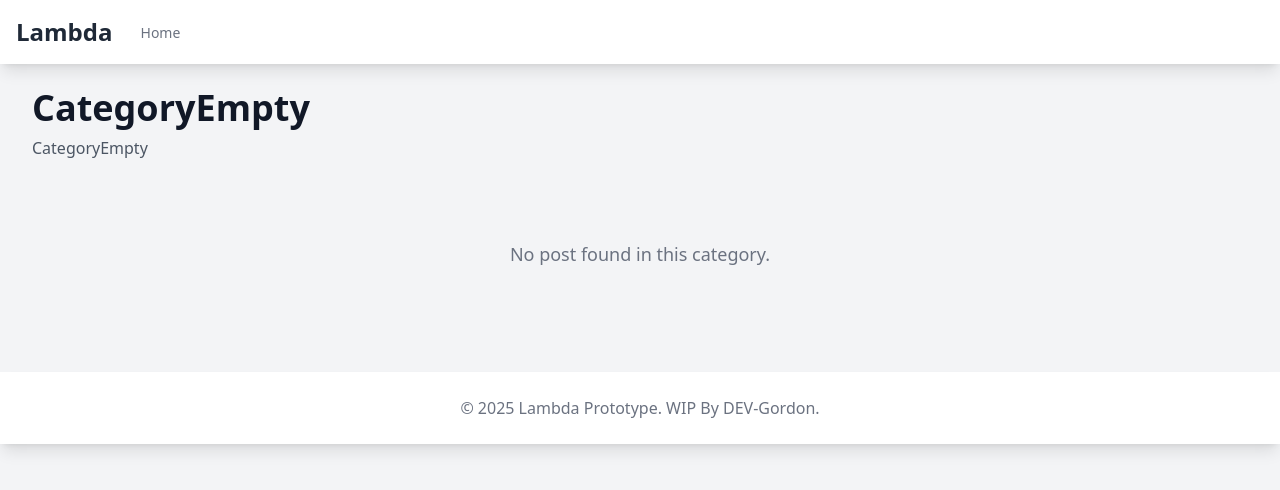
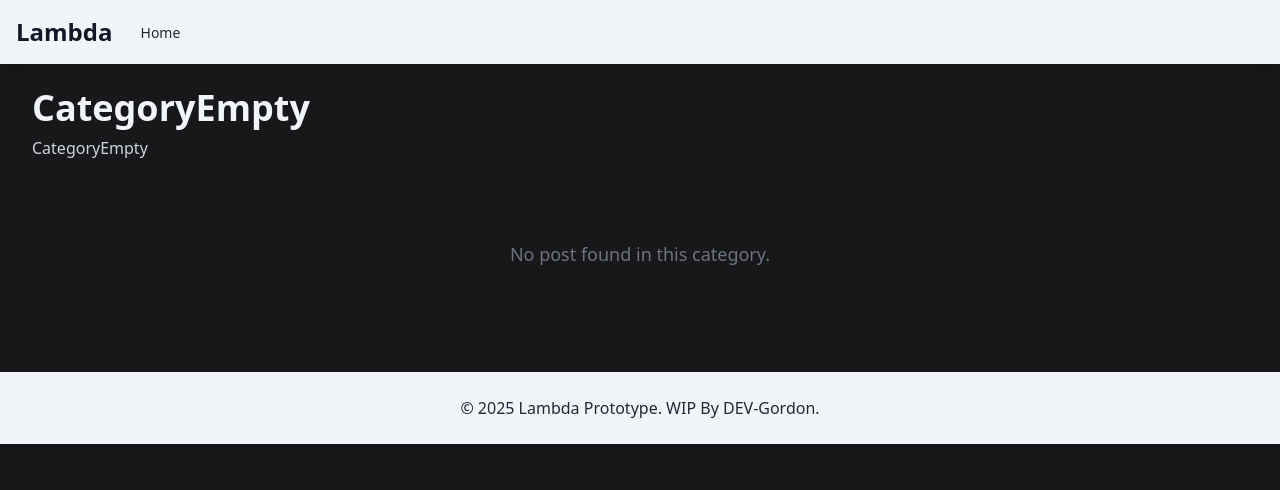
Before and after one commit to DEV-Gordon/LambdaLibrary, a Django app: a page that uses templates/base.html in a window 1280 px wide. Shown: the top 490 px of the page. Run offline with Django 5.2, Linux system fonts and the light colour scheme; data comes from the database, SQL or seed files in the repository; both versions use the stored data as it was after the commit; some libraries are stand-ins or nearby versions.

Commit message:
New Styles and fixes

```diff
--- a/templates/Library/category.html
+++ b/templates/Library/category.html
@@ -1,29 +1,30 @@
 {% extends 'base.html' %}
 
-{% block title %}{{ category.name }} - lambda{% endblock %}
+{% block title %}{{ category.name }} - Lambda{% endblock %}
 
 {% block content %}
     <div class="mb-8">
-        <h1 class="text-4xl font-bold text-gray-900 mb-2">{{ category.name }}</h1>
+        <h1 class="text-4xl font-bold text-slate-100 mb-2">{{ category.name }}</h1>
         {% if category.description %}
-        <p class="text-gray-600">{{ category.description }}</p>
+        <p class="text-slate-300">{{ category.description }}</p>
         {% endif %}
     </div>
 
     <div class="grid grid-cols-1 md:grid-cols-2 lg:grid-cols-3 gap-8">
+        <!-- Cards -->
         {% for post in posts %}
-        <div class="bg-white rounded-lg shadow-md overflow-hidden">
+        <div class="bg-gray-800 rounded-lg shadow-md overflow-hidden">
             {% if post.preview_image %}
             <img src="{{ post.preview_image.url }}" alt="{{ post.title }}" class="w-full h-48 object-cover">
             {% endif %}
             <div class="p-6">
-                <h3 class="text-xl font-semibold text-gray-900 mb-2">
-                    <a href="{% url 'Library:post_detail' post.slug %}" class="hover:text-blue-600">
+                <h3 class="text-xl font-semibold text-slate-100 mb-2">
+                    <a href="{% url 'Library:post_detail' post.slug %}" class="hover:text-sky-400">
                         {{ post.title }}
                     </a>
                 </h3>
-                <p class="text-gray-600 text-sm mb-4">{{ post.created_at|date:"F j, Y" }}</p>
-                <p class="text-gray-700">{{ post.description|truncatewords:20 }}</p>
+                <p class="text-slate-300 text-sm mb-4">{{ post.created_at|date:"F j, Y" }}</p>
+                <p class="text-slate-300">{{ post.description|truncatewords:10 }}</p>
             </div>
         </div>
         {% empty %}
--- a/templates/base.html
+++ b/templates/base.html
@@ -6,21 +6,21 @@
     <title>{% block title %}Lambda{% endblock %}</title>
     <script src="https://cdn.tailwindcss.com"></script>
 </head>
-<body class="bg-gray-100">
+<body class="bg-zinc-900">
     <!-- Navigation -->
-    <nav class="bg-white shadow-lg">
+    <nav class="bg-slate-100 shadow-lg">
         <div class="max-w-7xl mx-auto px-4">
             <div class="flex justify-between h-16">
                 <div class="flex">
                     <div class="flex-shrink-0 flex items-center">
-                        <a href="{% url 'Library:home' %}" class="text-2xl font-bold text-gray-800">Lambda</a>
+                        <a href="{% url 'Library:home' %}" class="text-2xl font-bold text-gray-900">Lambda</a>
                     </div>
                     <div class="hidden sm:ml-6 sm:flex sm:space-x-8">
-                        <a href="{% url 'Library:home' %}" class="border-transparent text-gray-500 hover:border-gray-300 hover:text-gray-700 inline-flex items-center px-1 pt-1 border-b-2 text-sm font-medium">
+                        <a href="{% url 'Library:home' %}" class="border-transparent text-gray-800 hover:border-gray-300 hover:text-gray-700 inline-flex items-center px-1 pt-1 border-b-2 text-sm font-medium">
                             Home
                         </a>
                         {% for category in categories %}
-                        <a href="{% url 'Library:category' category.slug %}" class="border-transparent text-gray-500 hover:border-gray-300 hover:text-gray-700 inline-flex items-center px-1 pt-1 border-b-2 text-sm font-medium">
+                        <a href="{% url 'Library:category' category.slug %}" class="border-transparent text-gray-800 hover:border-gray-300 hover:text-gray-700 inline-flex items-center px-1 pt-1 border-b-2 text-sm font-medium">
                             {{ category.name }}
                         </a>
                         {% endfor %}
@@ -37,9 +37,9 @@
     </main>
 
     <!-- Footer -->
-    <footer class="bg-white shadow-lg mt-8">
+    <footer class="bg-slate-100 shadow-lg mt-8">
         <div class="max-w-7xl mx-auto py-6 px-4 sm:px-6 lg:px-8">
-            <p class="text-center text-gray-500">&copy; 2025 Lambda Prototype. WIP By DEV-Gordon.</p>
+            <p class="text-center text-gray-800">&copy; 2025 Lambda Prototype. WIP By DEV-Gordon.</p>
         </div>
     </footer>
 </body>
```
Also changed, not shown: templates/Library/home.html (+14 -12 lines), templates/Library/post_detail.html (+10 -12 lines), db.sqlite3, media/previews/3840x2160_victory_day_2025_logo_fdc89e2f64c048feaae5eecba854a061.jpg (added), media/previews/ss_be43dc964a2c56a0ac6b16404ef4a64b5e0028c6_dLvtMVr.1920x1080.jpg (added), 2 other files.
